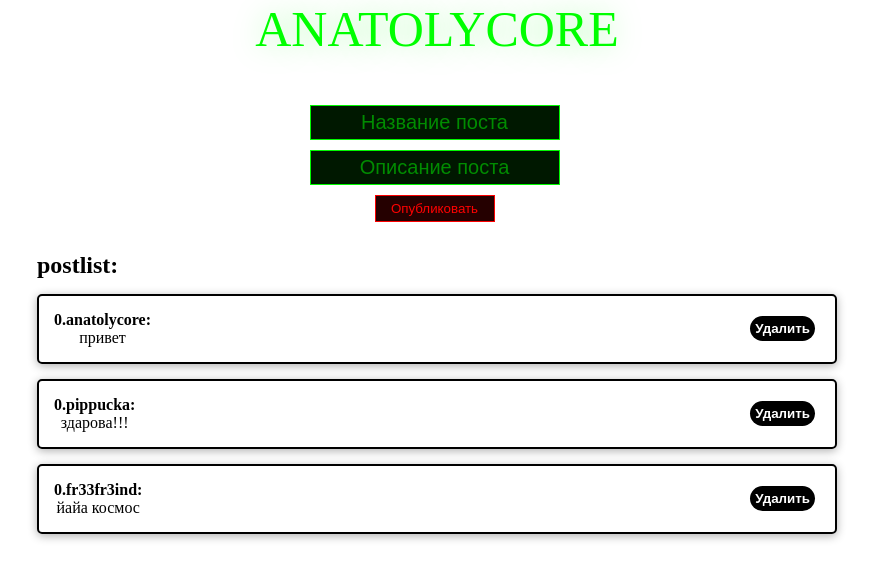
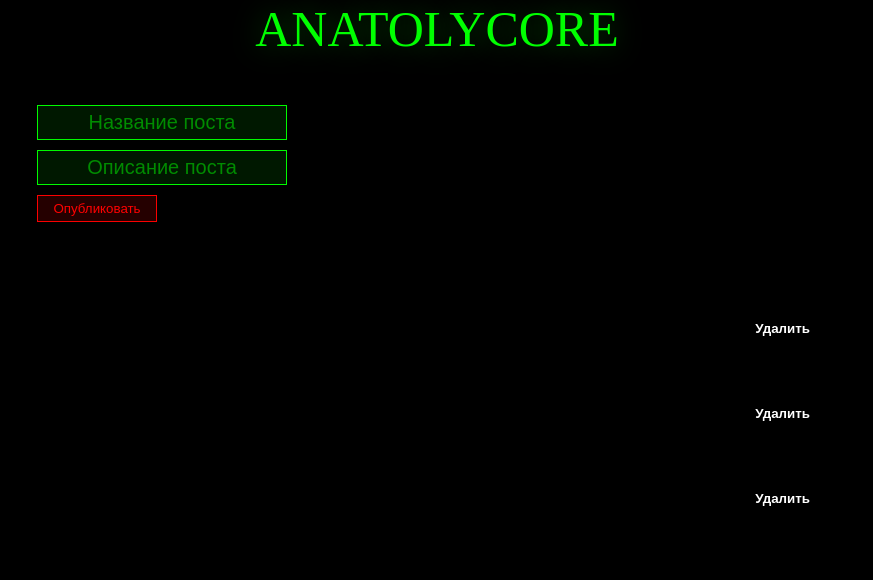
Before and after one commit to anatolyshchurenko/anatolycore, a React (Create React App) app in the folder anatolycore/: page / in a window 1280 px wide. Shown: the top 580 px of the page, without its empty margins (203-1076 px from the left). Built offline with nearby package versions, Linux system fonts and the light colour scheme.

Commit message:
Update App.css

```diff
--- a/anatolycore/src/styles/App.css
+++ b/anatolycore/src/styles/App.css
@@ -2,7 +2,7 @@
     margin: 0;
     padding: 0;
     box-sizing: border-box;
-    text-align: center;
+    background-color: rgb(0, 0, 0);
 }
 #root {
     display: flex;
```
